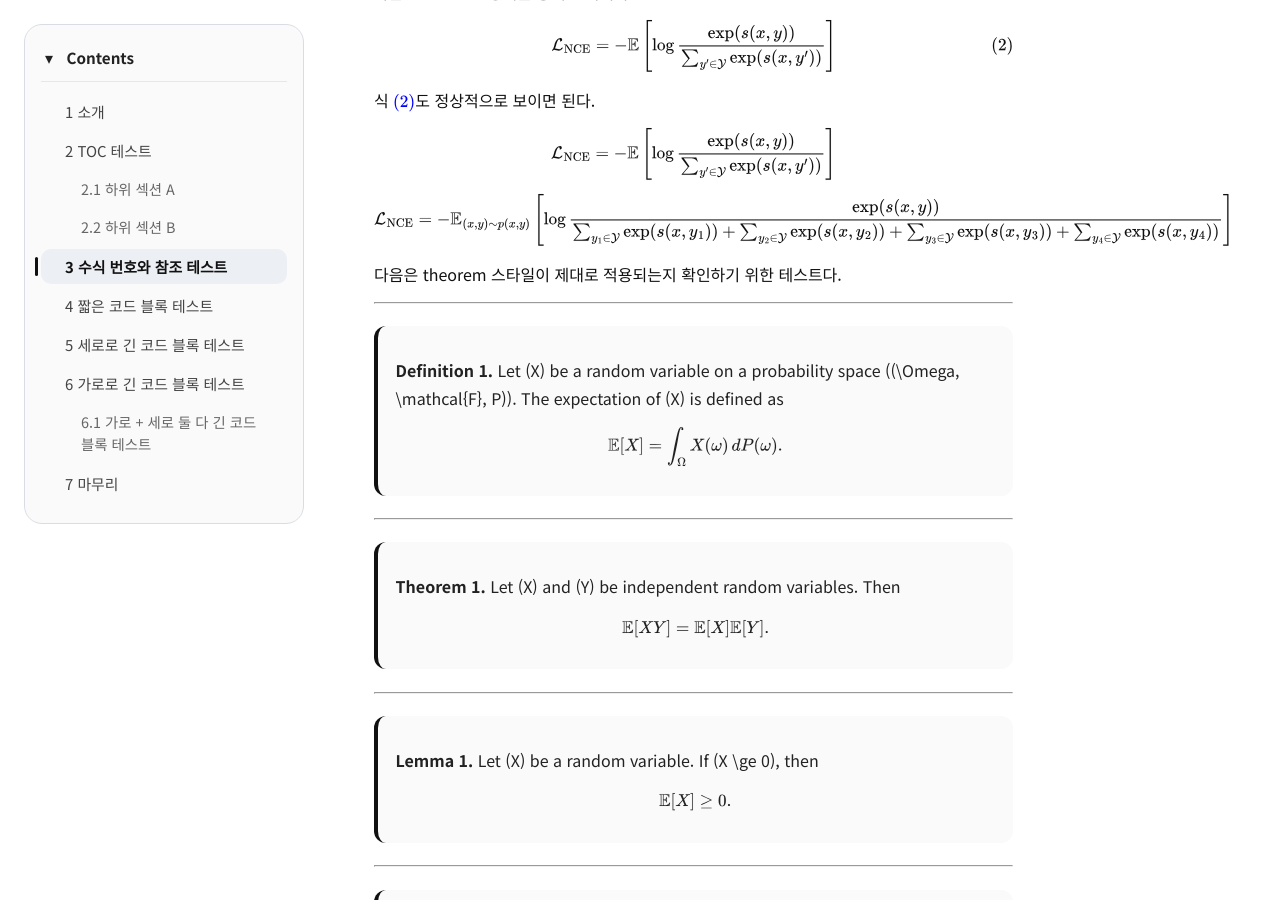
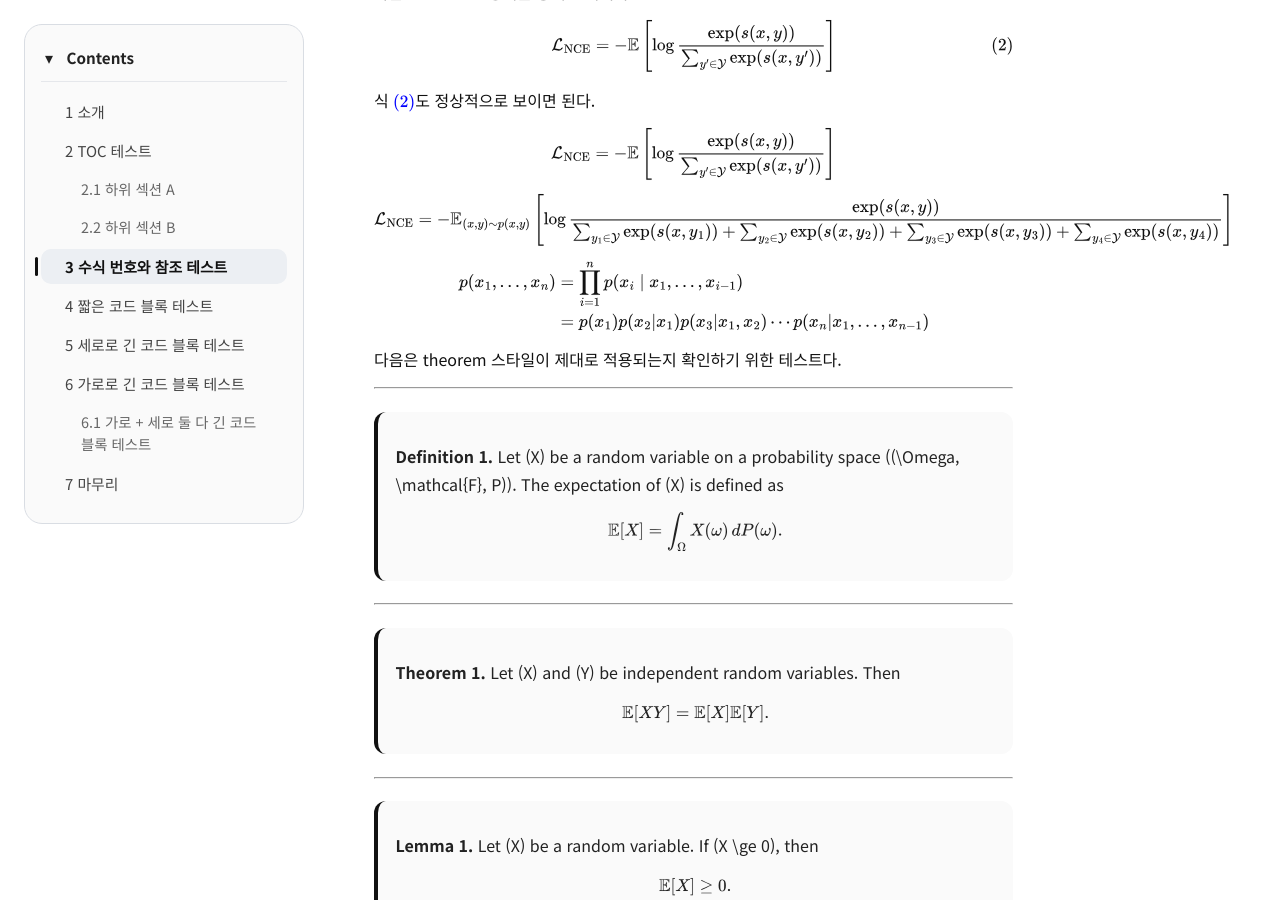
Before and after one commit to pathfinder-J/pathfinder-J.github.io, a Jekyll site: the page built from notes/example.md, in a window 1280 px wide and 900 px high, scrolled down 1128 px. Built offline with Jekyll 4.4.1, drawn with Linux system fonts in a browser that asks for light colours.

Commit message:
Update example.md

```diff
--- a/notes/example.md
+++ b/notes/example.md
@@ -79,6 +79,16 @@ $$
 +\sum_{y_3 \in \mathcal{Y}} \exp(s(x,y_3))
 +\sum_{y_4 \in \mathcal{Y}} \exp(s(x,y_4))}
 \right]
+$$
+
+$$
+\begin{aligned}
+p(x_1,\dots,x_n)
+&=
+\prod_{i=1}^{n} p(x_i \mid x_1,\dots,x_{i-1}) \\
+&=
+p(x_1)p(x_2|x_1)p(x_3|x_1,x_2)\cdots p(x_n|x_1,\dots,x_{n-1})
+\end{aligned}
 $$
 
 다음은 theorem 스타일이 제대로 적용되는지 확인하기 위한 테스트다.
```
